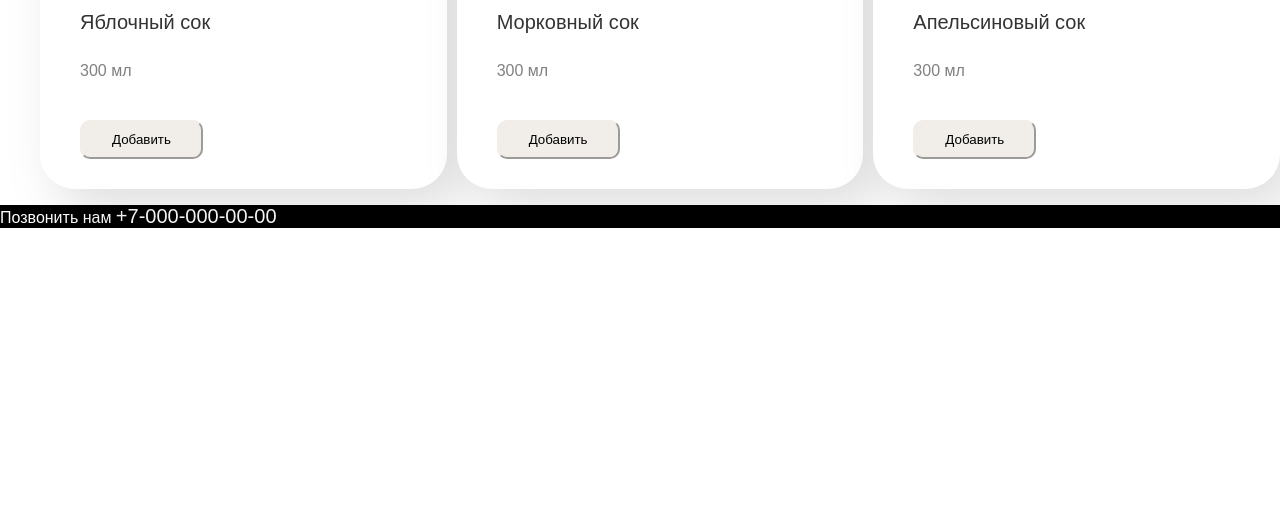
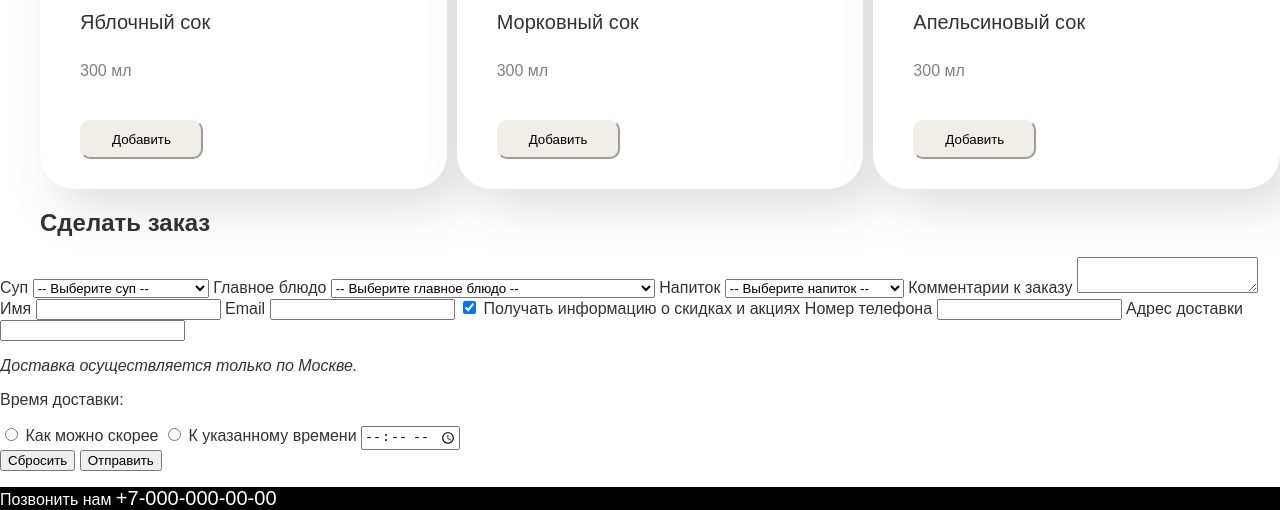
Before and after one commit to Bazilik757/WEB, a plain HTML site: page pages/lanch.html in a window 1280 px wide. Shown: the part 1858-2368 px from the top of the page. Before the commit the page ends 2086 px from the top, so only its background shows below. Drawn offline with Linux system fonts and the light colour scheme.

Commit message:
Update lanch.html

```diff
--- a/pages/lanch.html
+++ b/pages/lanch.html
@@ -98,7 +98,71 @@
                 </div>
             </div>
             </section>
+            <section id="order">
+                <h2>Сделать заказ</h2>
+                <form action="https://httpbin.org/post" method="post">
+                     <div>
+                        <label for="soup">Суп</label>
+                        <select id="soup" name="soup" required>
+                            <option value="">-- Выберите суп --</option>
+                            <option value="gazpacho">Гаспачо - 195₽</option>
+                            <option value="mushroom_soup">Грибной суп-пюре - 185₽</option>
+                            <option value="norwegian_soup">Норвежский суп - 270₽</option>
+                        </select>
+                        <label for="main_course">Главное блюдо</label>
+                        <select id="main_course" name="main_course" required>
+                            <option value="">-- Выберите главное блюдо --</option>
+                            <option value="chicken_cutlets">Котлеты из курицы с картофельным пюре - 225₽</option>
+                            <option value="fried_potatoes">Жареная картошка с грибами - 150₽</option>
+                            <option value="lasagna">Лазанья - 385₽</option>
+                        </select>
+                        <label for="beverage">Напиток</label>
+                        <select id="beverage" name="beverage" required>
+                            <option value="">-- Выберите напиток --</option>
+                            <option value="apple_juice">Яблочный сок - 90₽</option>
+                            <option value="carrot_juice">Морковный сок - 110₽</option>
+                            <option value="orange_juice">Апельсиновый сок - 120₽</option>
+                        </select>
+                        <label for="comments">Комментарии к заказу</label>
+                        <textarea id="comments" name="comments"></textarea>
+                     </div>
+                     <div>
+                        <label for="name">Имя</label>
+                        <input type="text" id="name" name="name" required>
+
+                        <label for="email">Email</label>
+                        <input type="email" id="email" name="email" required>
+
+                        <input type="checkbox" id="subscribe" name="subscribe" checked>
+                        <label for="subscribe">Получать информацию о скидках и акциях</label>
+
+                        <label for="phone">Номер телефона</label>
+                        <input type="tel" id="phone" name="phone" required>
+
+                        <label for="address">Адрес доставки</label>
+                        <input type="text" id="address" name="address" required>
+
+                        <p><i>Доставка осуществляется только по Москве.</i></p>
+
+                        <p>Время доставки:</p>
+                        <input type="radio" id="asap" name="delivery_time" value="asap" required>
+                        <label for="asap">Как можно скорее</label>
+
+                        <input type="radio" id="specific_time" name="delivery_time" value="specific_time" required>
+                        <label for="specific_time">К указанному времени</label>
+
+                        <input type="time" id="time_input" name="time_input" min="07:00" max="23:00" step="300">
+
+                        <div class="button-containers">
+                            <button type="reset">Сбросить</button>
+                            <button type="submit">Отправить</button>
+                        </div>
+
+                    </div>
+                </form>
+            </section>
         </main>
+
         <footer id="contacts">
             <p>Позвонить нам <a href="tel:+70000000000">+7-000-000-00-00</a> </p>
         </footer>
```
